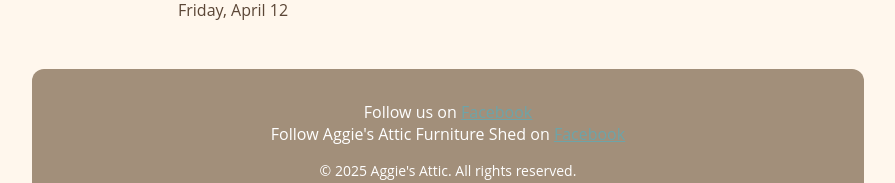
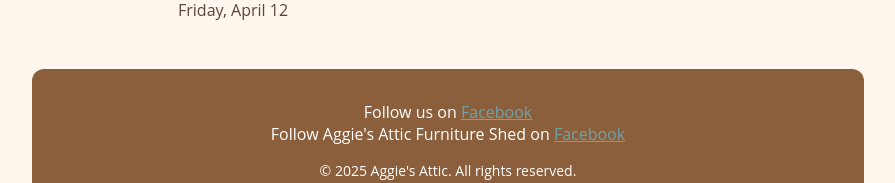
Before and after one commit to Tmulkey82/aggiesattic, a React (Vite) app: page / in a window 1280 px wide. Shown: the part 1442-1625 px from the top of the page, without its empty margins (192-1087 px from the left). Built offline with nearby package versions, Linux system fonts and the light colour scheme.

Commit message:
fiddling with footer color

```diff
--- a/src/App.jsx
+++ b/src/App.jsx
@@ -205,7 +205,7 @@
 
       {/* Footer */}
       <footer style={{
-        background: "var(--color-taupe)",
+        background: "#8b5e3c", // lighter, warm taupe for better contrast
         color: "white",
         padding: "1rem",
         textAlign: "center",
```
